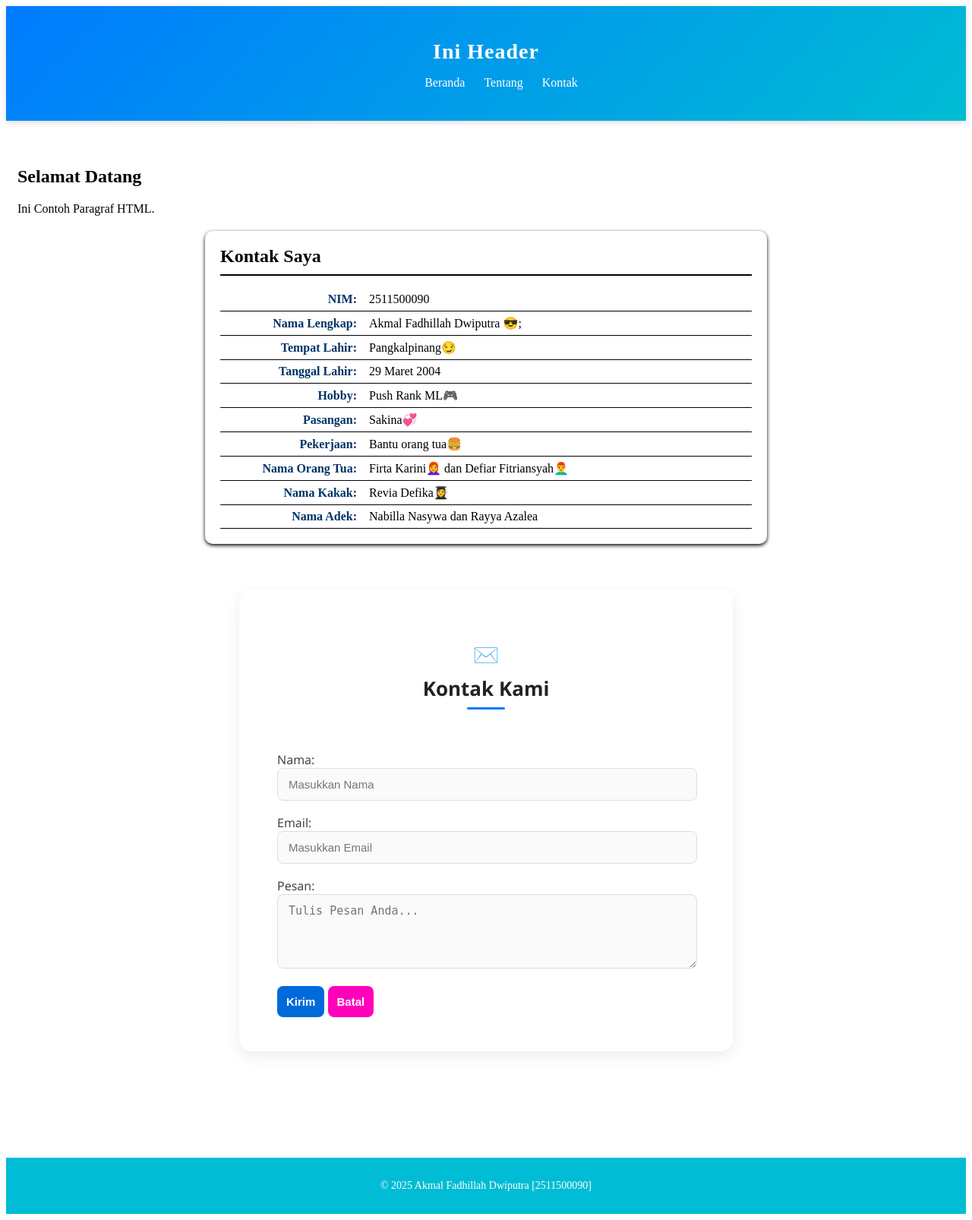
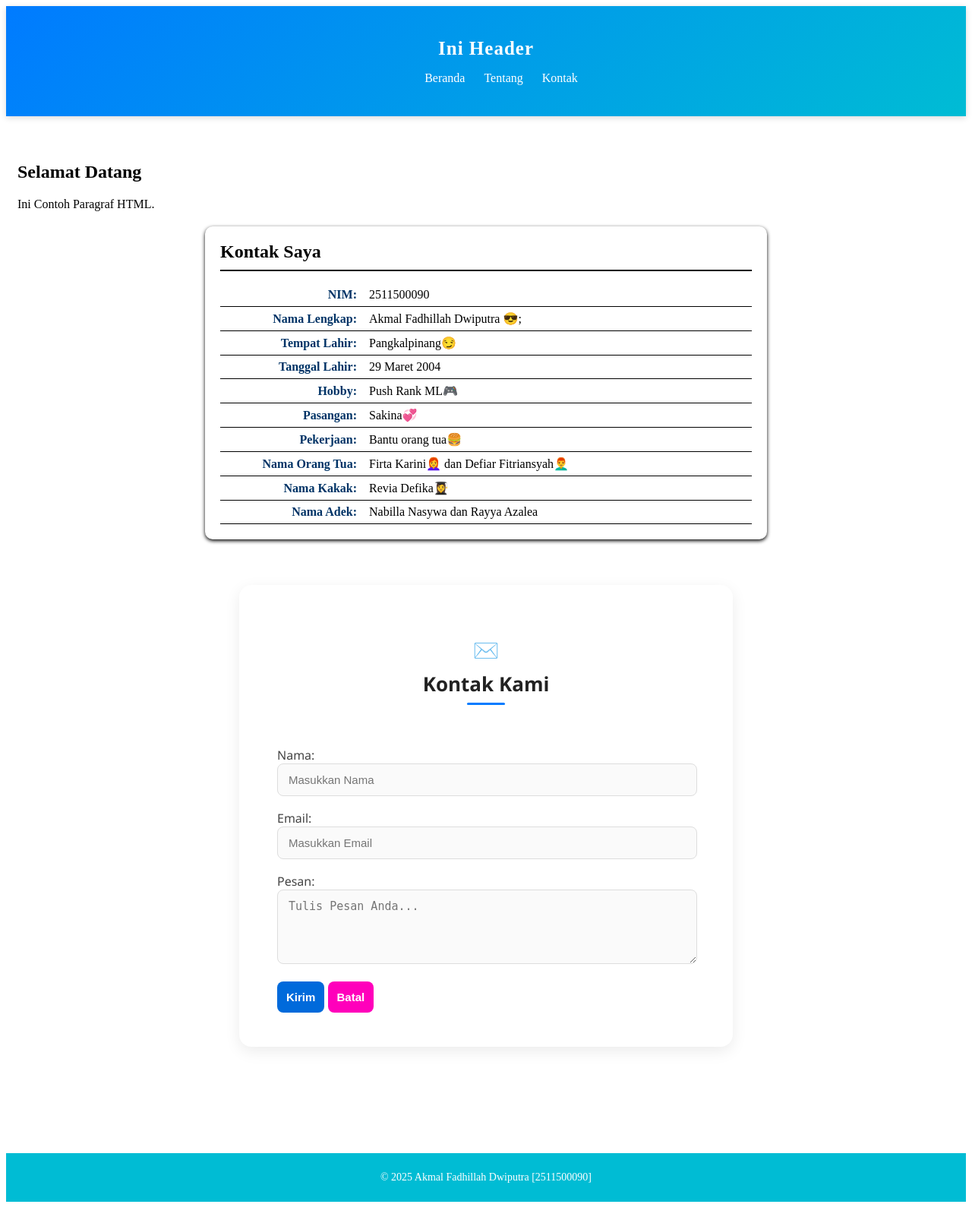
Before and after one commit to 2511500090-akmal/2511500090-PWB-TI1B-2526O, a PHP site: page /pertemuan-04/index.html in a window 1280 px wide. Shown: the whole page at 76% size. After the commit the page ends 1582 px from the top, so only its background shows below. Run offline with PHP 8.4, Linux system fonts and the light colour scheme.

Commit message:
mengubah style css bagian header

```diff
--- a/pertemuan-04/style.css
+++ b/pertemuan-04/style.css
@@ -175,13 +175,13 @@
         }
 
                 header h1 {
-                   font-size: 28px;
+                   font-size: 25px;
                    margin-bottom: 10px;
                    letter-spacing: 1px;
         }
                 footer {
                    text-align: center;
-                   padding: 15px;
+                   padding: 10px;
                    background-color: #00bcd4;
                    color: white;
                    font-size: 14px;
```
